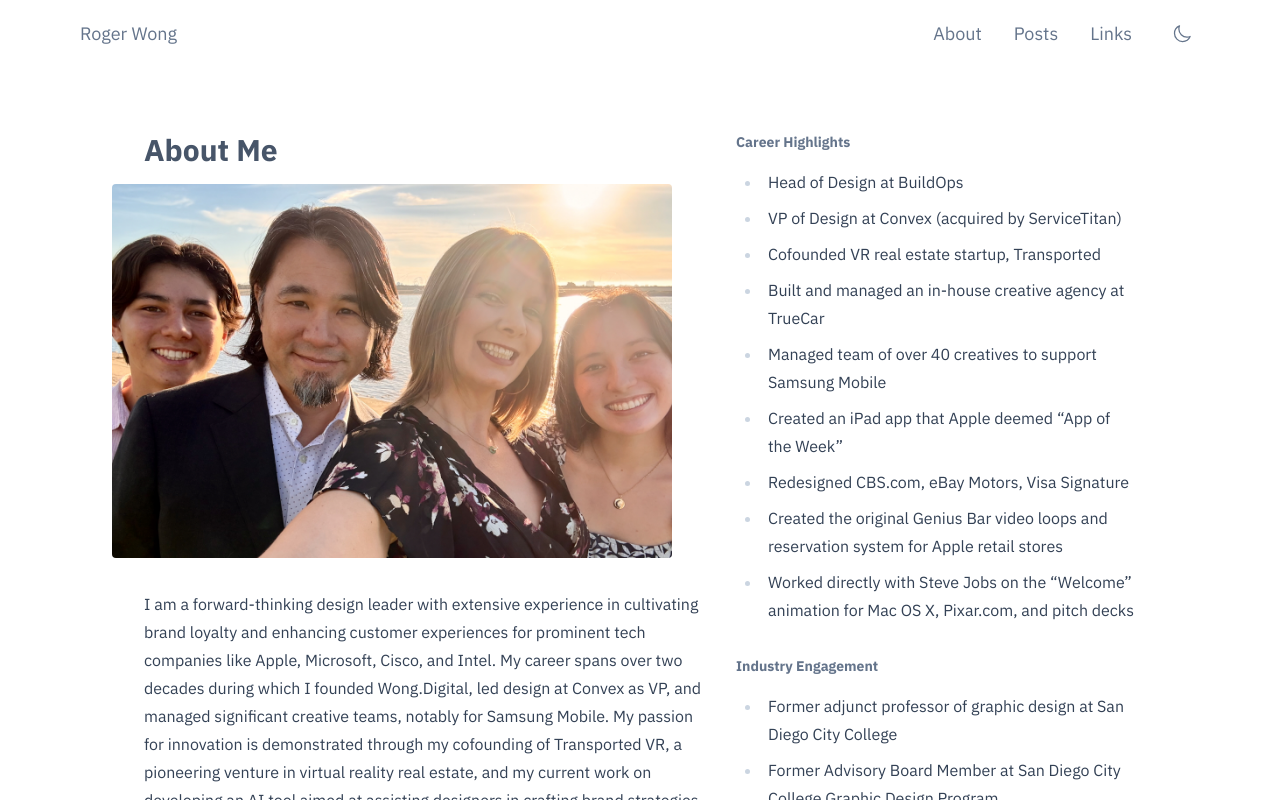
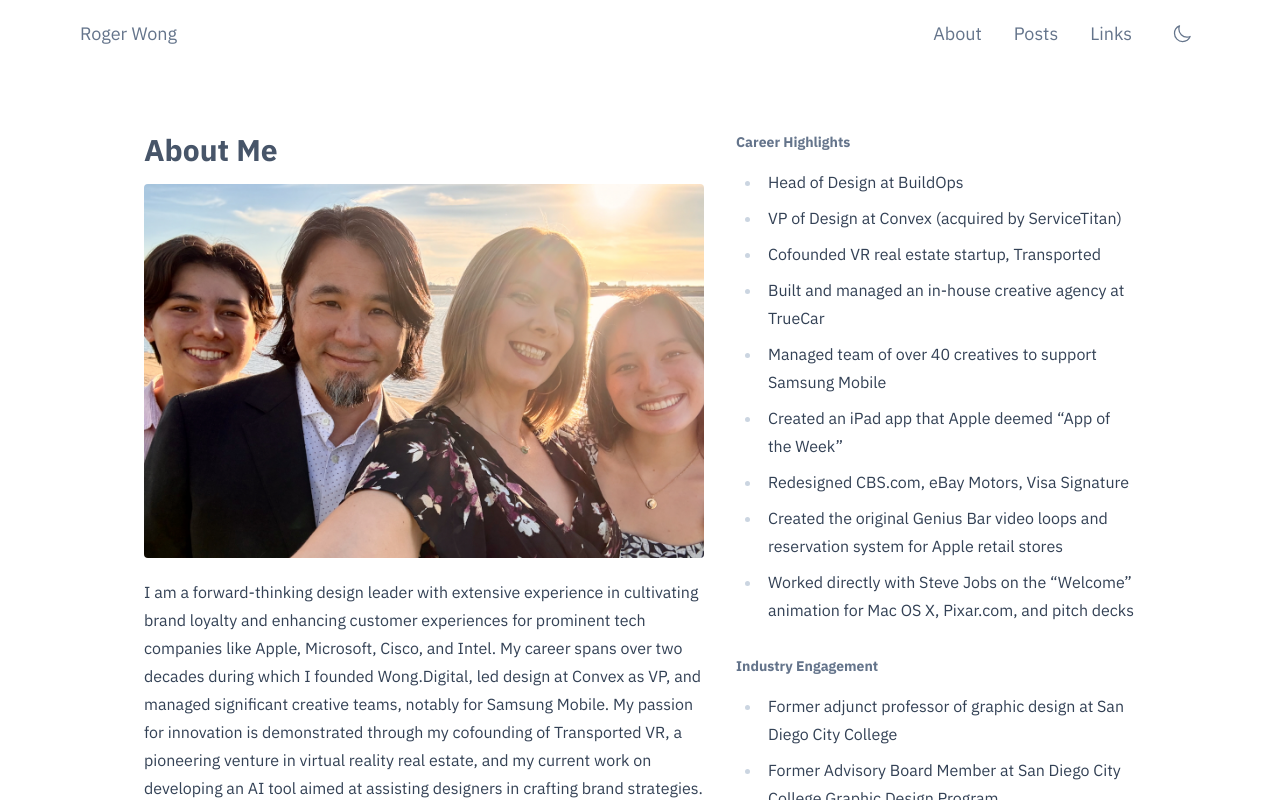
Before and after one commit to wongdigital/rogerwong-site, a Next.js app: page /about in a window 1280 px wide. Shown: the top 800 px of the page. Built offline with nearby package versions, Linux system fonts and the light colour scheme.

Commit message:
Fixed margin issue on About page

```diff
--- a/src/app/about/page.tsx
+++ b/src/app/about/page.tsx
@@ -14,7 +14,7 @@ export default async function About() {
                 alt="Roger Wong"
                 width={1280}
                 height={854}
-                className="w-full h-auto rounded"
+                className="w-full h-auto mx-0 my-0 rounded"
               />
               <p>I am a forward-thinking design leader with extensive experience in cultivating brand loyalty and enhancing customer experiences for prominent tech companies like Apple, Microsoft, Cisco, and Intel. My career spans over two decades during which I founded Wong.Digital, led design at Convex as VP, and managed significant creative teams, notably for Samsung Mobile. My passion for innovation is demonstrated through my cofounding of Transported VR, a pioneering venture in virtual reality real estate, and my current work on developing an AI tool aimed at assisting designers in crafting brand strategies. My contributions to the design field have been recognized by <em>Communication Arts</em>, <em>Graphis</em>, One Show, Clio Awards, and Cannes Lions. Holding a BFA in graphic design from the California College of the Arts, I have also contributed to academics as a professor and advisory board member at San Diego City College. I live in San Diego with my family. I do not surf.</p>
               <h3>Follow Me</h3>
```
